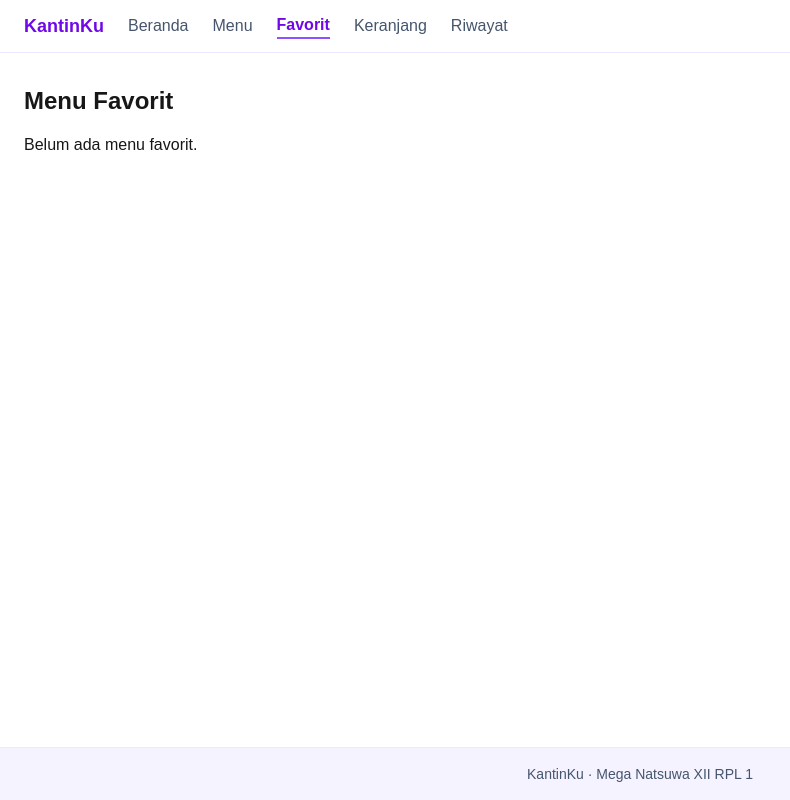
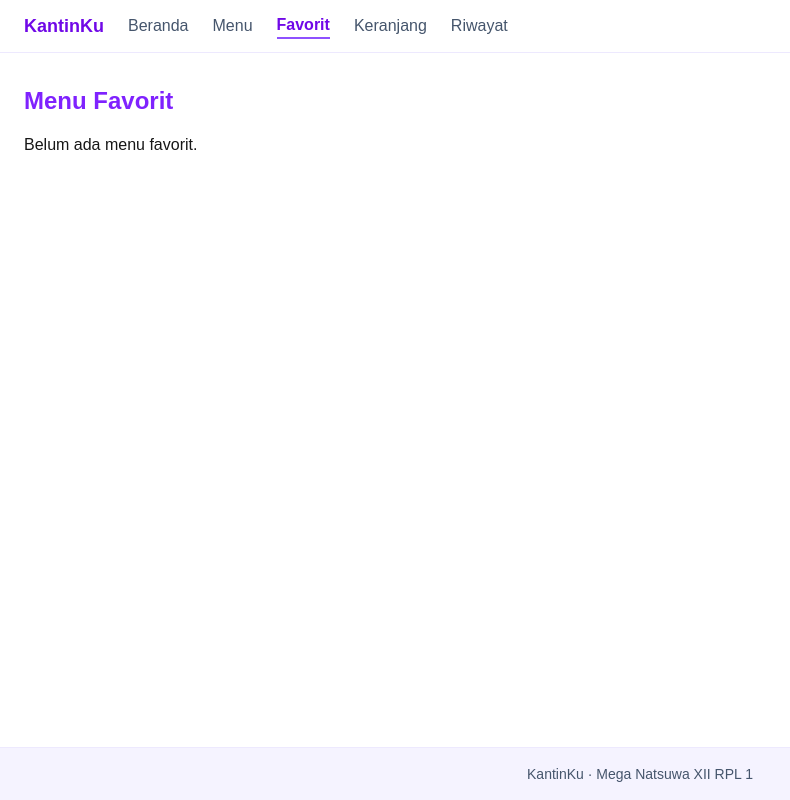
Before and after one commit to natsuwarplsatu-bot/KantinKu, a Next.js app: page /favorit in a window 1280 px wide. Shown: the whole page, without its empty margins (0-790 px from the left). Built offline with nearby package versions, Linux system fonts and the light colour scheme.

Commit message:
Finish KantinKuI

```diff
--- a/app/favorit/page.tsx
+++ b/app/favorit/page.tsx
@@ -3,7 +3,7 @@ import DaftarFavorit from "@/components/DaftarFavorit";
 export default function Favorit() {
     return (
         <div>
-            <h1 className="text-2xl font-bold mb-4">Menu Favorit</h1>
+            <h1 className="text-2xl text-violet-600 font-bold mb-4">Menu Favorit</h1>
             <DaftarFavorit />
         </div>
     );
```
